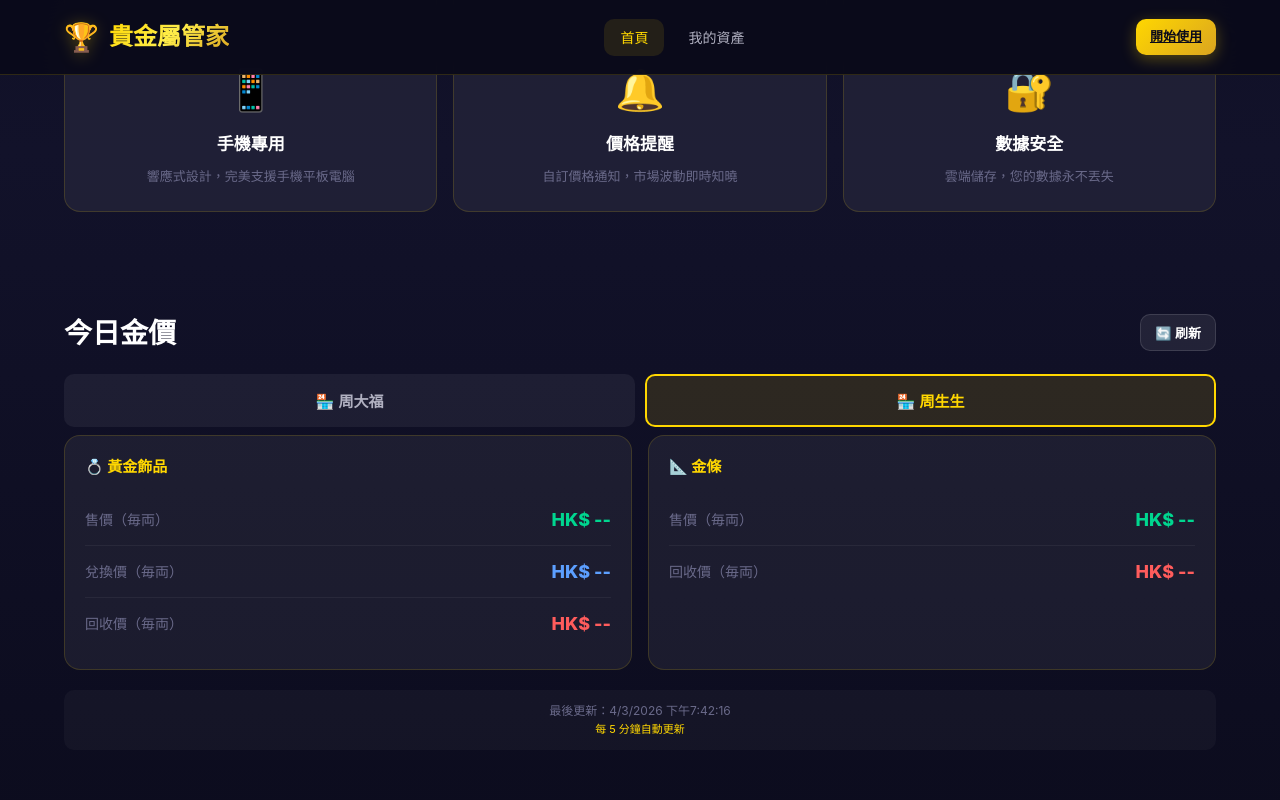
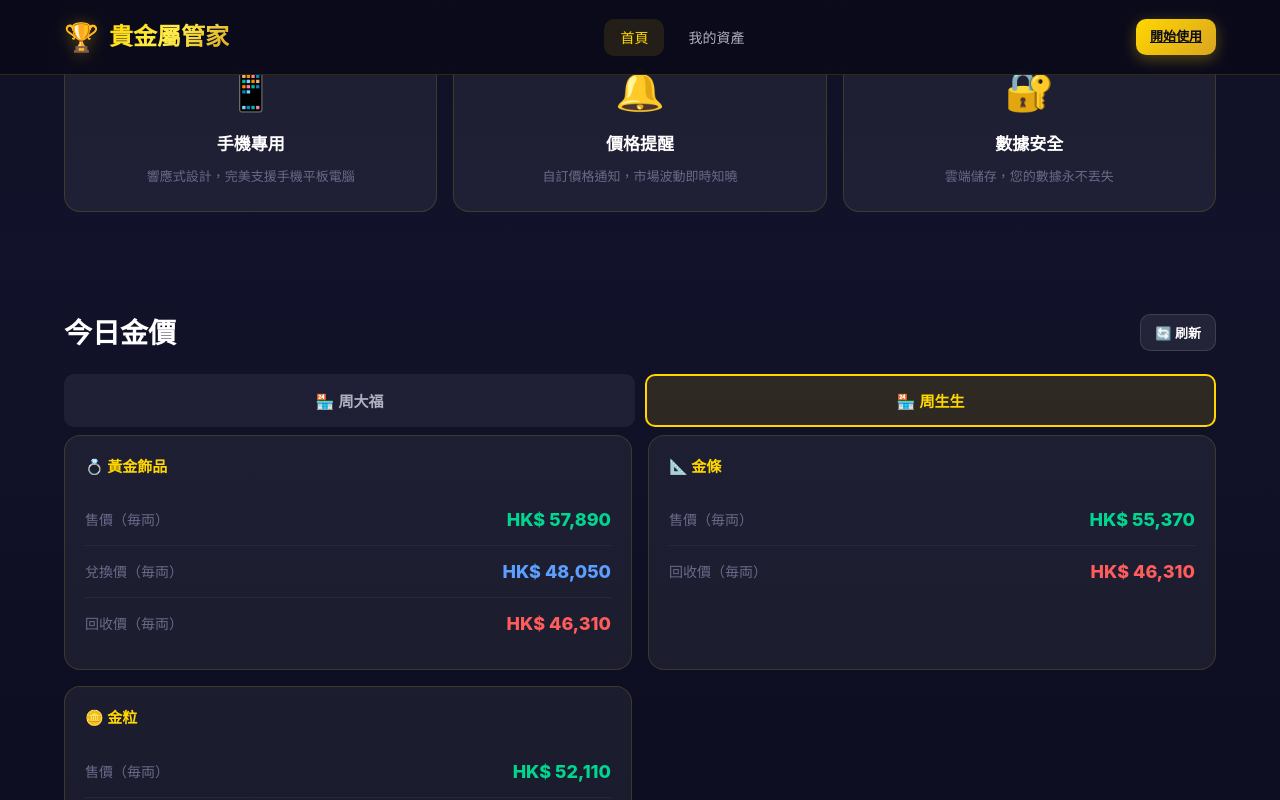
Before and after one commit to naxonhk/gold, a Next.js app: page / in a window 1280 px wide. Both pictures are taken after a click on the button "🏪 周生生". Shown: the part 736-1536 px from the top of the page. Built offline with nearby package versions, Linux system fonts and the light colour scheme; no server answers.

Commit message:
Fix: Always show default gold prices, improve loading

```diff
--- a/app/page.js
+++ b/app/page.js
@@ -15,7 +15,7 @@
       goldBars: { sell: 52110, sellGram: 1393, buy: 47520, buyGram: 1269 }
     }
   });
-  const [loading, setLoading] = useState(true);
+  const [loading, setLoading] = useState(false);
   const [refreshing, setRefreshing] = useState(false);
   const [selectedSource, setSelectedSource] = useState('chowtaifook');
   const [lastUpdate, setLastUpdate] = useState(null);
@@ -44,7 +44,6 @@
 
   useEffect(() => {
     fetchPrices();
-    // 每 5 分鐘自動刷新
     const interval = setInterval(() => fetchPrices(true), 5 * 60 * 1000);
     return () => clearInterval(interval);
   }, []);
@@ -175,11 +174,13 @@
             </button>
           </div>
 
-          {loading ? (
+          {loading && (
             <div className="loading">
               <div className="spinner"></div>
             </div>
-          ) : (
+          )}
+
+          {!loading && (
             <div className="price-grid">
               {selectedSource === 'chowtaifook' ? (
                 <>
@@ -187,15 +188,15 @@
                     <h3 className="price-card-title">💰 999.9 黃金</h3>
                     <div className="price-row">
                       <span className="price-label">售價（毎両）</span>
-                      <span className="price-value sell">HK$ {prices.chowtaifook.sell?.toLocaleString() || '--'}</span>
+                      <span className="price-value sell">HK$ {prices.chowtaifook?.gold999?.sell?.toLocaleString() || '--'}</span>
                     </div>
                     <div className="price-row">
                       <span className="price-label">回收價（毎両）</span>
-                      <span className="price-value buy">HK$ {prices.chowtaifook.buy?.toLocaleString() || '--'}</span>
+                      <span className="price-value buy">HK$ {prices.chowtaifook?.gold999?.buy?.toLocaleString() || '--'}</span>
                     </div>
                     <div className="price-row">
                       <span className="price-label">售價（毎克）</span>
-                      <span className="price-value sell">HK$ {prices.chowtaifook.sellGram?.toFixed(2) || '--'}</span>
+                      <span className="price-value sell">HK$ {prices.chowtaifook?.gold999?.sellGram?.toFixed(2) || '--'}</span>
                     </div>
                   </div>
 
@@ -203,11 +204,11 @@
                     <h3 className="price-card-title">🪙 黃金粒</h3>
                     <div className="price-row">
                       <span className="price-label">售價（毎両）</span>
-                      <span className="price-value sell">HK$ {prices.chowtaifook.pelletSell?.toLocaleString() || '--'}</span>
+                      <span className="price-value sell">HK$ {prices.chowtaifook?.goldPellet?.sell?.toLocaleString() || '--'}</span>
                     </div>
                     <div className="price-row">
                       <span className="price-label">回收價（毎両）</span>
-                      <span className="price-value buy">HK$ {prices.chowtaifook.pelletBuy?.toLocaleString() || '--'}</span>
+                      <span className="price-value buy">HK$ {prices.chowtaifook?.goldPellet?.buy?.toLocaleString() || '--'}</span>
                     </div>
                   </div>
                 </>
@@ -217,15 +218,15 @@
                     <h3 className="price-card-title">💍 黃金飾品</h3>
                     <div className="price-row">
                       <span className="price-label">售價（毎両）</span>
-                      <span className="price-value sell">HK$ {prices.chowsangsang.sell?.toLocaleString() || '--'}</span>
+                      <span className="price-value sell">HK$ {prices.chowsangsang?.goldOrnaments?.sell?.toLocaleString() || '--'}</span>
                     </div>
                     <div className="price-row">
                       <span className="price-label">兌換價（毎両）</span>
-                      <span className="price-value exchange">HK$ {prices.chowsangsang.exchange?.toLocaleString() || '--'}</span>
+                      <span className="price-value exchange">HK$ {prices.chowsangsang?.goldOrnaments?.exchange?.toLocaleString() || '--'}</span>
                     </div>
                     <div className="price-row">
                       <span className="price-label">回收價（毎両）</span>
-                      <span className="price-value buy">HK$ {prices.chowsangsang.buy?.toLocaleString() || '--'}</span>
+                      <span className="price-value buy">HK$ {prices.chowsangsang?.goldOrnaments?.buy?.toLocaleString() || '--'}</span>
                     </div>
                   </div>
 
@@ -233,11 +234,23 @@
                     <h3 className="price-card-title">📐 金條</h3>
                     <div className="price-row">
                       <span className="price-label">售價（毎両）</span>
-                      <span className="price-value sell">HK$ {prices.chowsangsang.ingotSell?.toLocaleString() || '--'}</span>
+                      <span className="price-value sell">HK$ {prices.chowsangsang?.goldIngot?.sell?.toLocaleString() || '--'}</span>
                     </div>
                     <div className="price-row">
                       <span className="price-label">回收價（毎両）</span>
-                      <span className="price-value buy">HK$ {prices.chowsangsang.ingotBuy?.toLocaleString() || '--'}</span>
+                      <span className="price-value buy">HK$ {prices.chowsangsang?.goldIngot?.buy?.toLocaleString() || '--'}</span>
+                    </div>
+                  </div>
+
+                  <div className="price-card">
+                    <h3 className="price-card-title">🪙 金粒</h3>
+                    <div className="price-row">
+                      <span className="price-label">售價（毎両）</span>
+                      <span className="price-value sell">HK$ {prices.chowsangsang?.goldBars?.sell?.toLocaleString() || '--'}</span>
+                    </div>
+                    <div className="price-row">
+                      <span className="price-label">回收價（毎両）</span>
+                      <span className="price-value buy">HK$ {prices.chowsangsang?.goldBars?.buy?.toLocaleString() || '--'}</span>
                     </div>
                   </div>
                 </>
@@ -246,7 +259,7 @@
           )}
 
           <div className="last-update">
-            {lastUpdate ? `最後更新：${new Date(lastUpdate).toLocaleString('zh-HK')}` : '載入中...'}
+            {lastUpdate ? `最後更新：${new Date(lastUpdate).toLocaleString('zh-HK')}` : '使用默認價格'}
             <br />
             <span style={{ color: 'var(--primary)', fontSize: '11px' }}>每 5 分鐘自動更新</span>
           </div>
```
